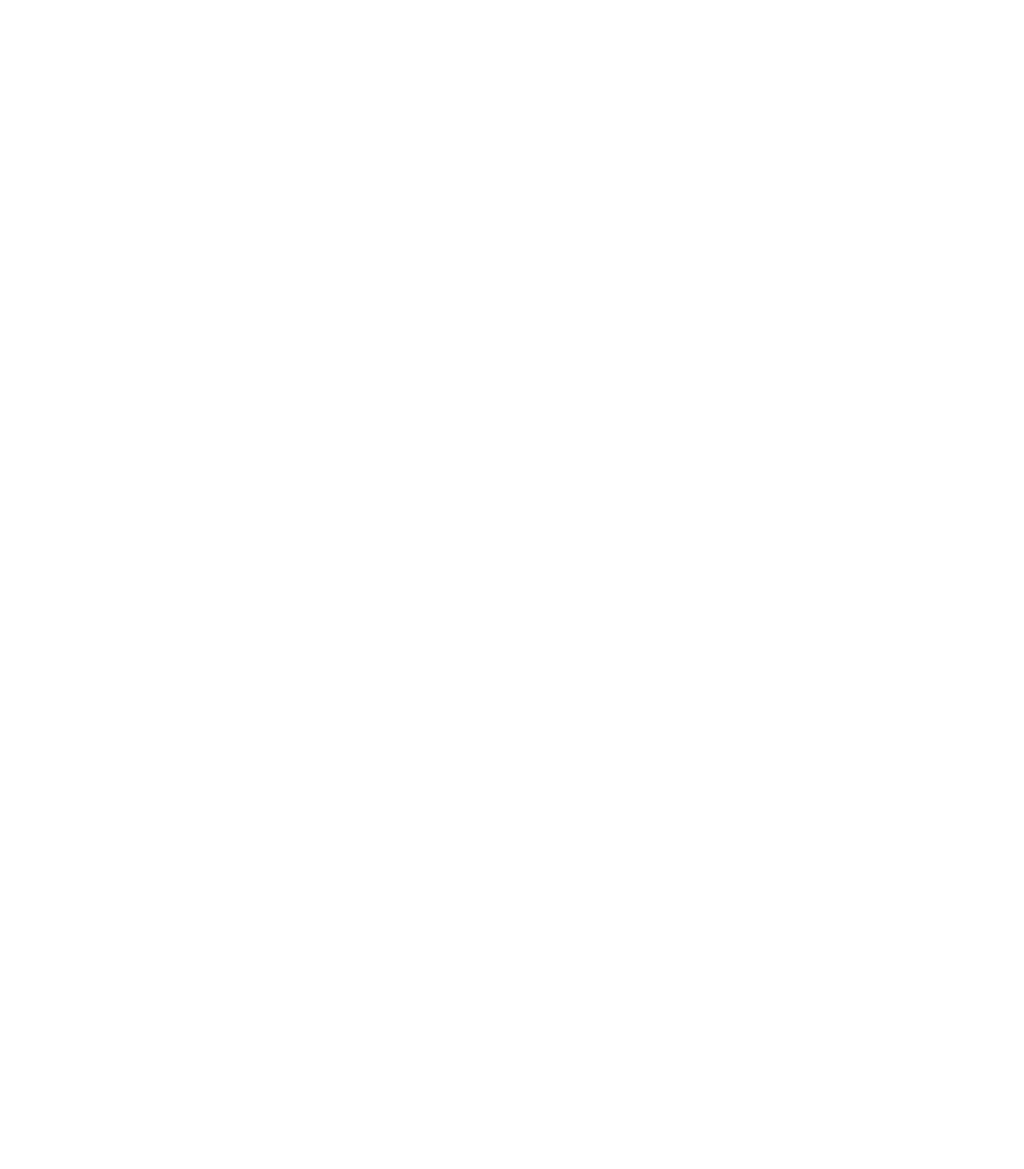
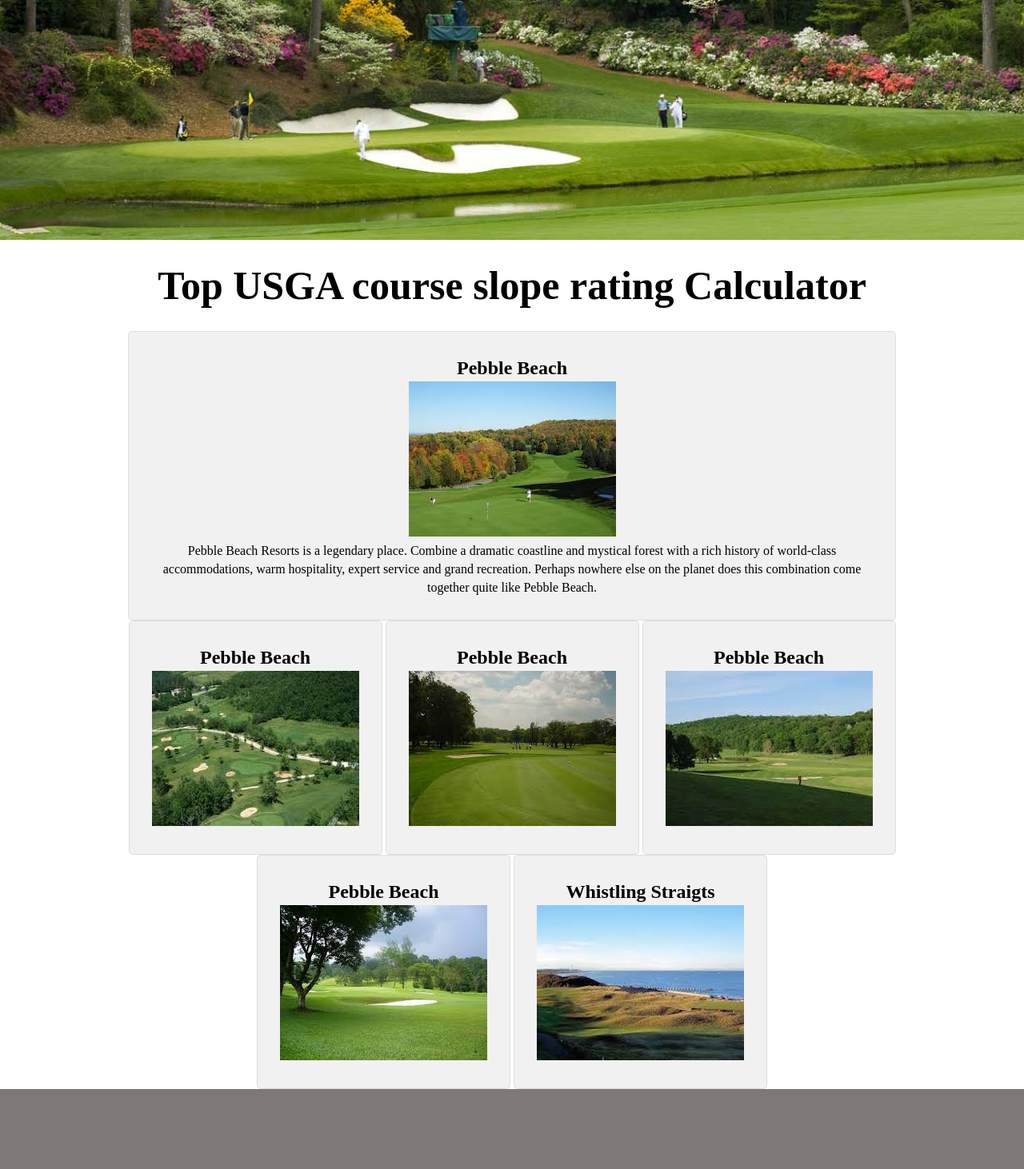
Before and after one commit to sgehrke/Gehrke_Shaun_DPW, a plain HTML site: page Week3/Encapsulation HTML/index.html in a window 1280 px wide. Shown: the whole page at 80% size. Before the commit the page ends 800 px from the top, so only its background shows below. Drawn offline with Linux system fonts and the light colour scheme.

Commit message:
Main Page styling alomost complete

```diff
--- a/Week3/Encapsulation HTML/css/style.css
+++ b/Week3/Encapsulation HTML/css/style.css
@@ -1,3 +1,8 @@
+* {
+	margin: 0;
+	padding: 0;
+}
+
 .cf:before,
 .cf:after {
     content: " ";
@@ -12,31 +17,42 @@
     *zoom: 1;
 }
 
-.thumbnails .thumbnail {
-	float: left;
-	width: 18%;
-	margin: 0 1% 40px;
-	border: 1px solid red;
-	padding: 0;
-	border-radius: 0;
-	position: relative;
-	background: 0;
+header#main{
+	width: 100%;
+	min-height: 300px;
+	background: url(../images/ft_course.jpg)no-repeat;
+	background-position: center bottom;
+	background-size: cover;
+}
+
+.container {
+	min-height: 100%;
+	text-align: center;
+	max-width: 960px;
+	margin: 0 auto;
+}
+h1{
+	text-align: center;
+	font-size: 50px;
+	padding: 28px;
+
 }
 
 .thumbnail {
-	padding: 4px;
+	padding: 28px;
+	display: inline-block;
+	text-align: center;
 	line-height: 1.428571429;
 	background-color: #f1f1f1;
 	border: 1px solid #ddd;
-	border-radius: 0;
+	border-radius: 5px;
 	-webkit-transition: all .2s ease-in-out;
 	transition: all .2s ease-in-out;
-	display: inline-block;
 	max-width: 100%;
-	height: auto;
-	display: block;
 }
 
+
+/*
 .thumbnails .thumbnail .thumbnail-preview {
 	padding: 10px 10px 27px 10px;
 	background: #fff;
@@ -45,3 +61,13 @@
 	-webkit-transition: all .2s linear;
 	transition: all .2s linear;
 }
+*/
+
+footer {
+	position: relative;
+	left:0;
+	bottom: 0;
+	width: 100%;
+	background-color: #7f7878;
+	height: 100px;
+}
--- a/Week3/Encapsulation HTML/index.html
+++ b/Week3/Encapsulation HTML/index.html
@@ -1,3 +1,4 @@
+
 <!doctype html>
 <html lang="en">
 <head>
@@ -7,5 +8,64 @@
 </head>
 <body>
 
+	<header id="main"></header>
+
+	<section id="content">
+		<h1>Top USGA course slope rating Calculator</h1>
+		<div class="container">
+			<ul class="thumbnails cf">
+				<li class="thumbnail">
+					<header>
+						<h2>Pebble Beach</h2>
+					</header>
+					<figure>
+						<a href=""><img src="images/course1_thumbnail.jpeg" alt="course1_thumbnail" width="259" height="194"></a>
+						<p>Pebble Beach Resorts is a legendary place. Combine a dramatic coastline and mystical forest with a rich history of world-class accommodations, warm hospitality, expert service and grand recreation. Perhaps nowhere else on the planet does this combination come together quite like Pebble Beach.</p>
+					</figure>
+				</li>
+				<li class="thumbnail">
+					<header>
+						<h2>Pebble Beach</h2>
+					</header>
+					<figure>
+						<img src="images/course2_thumbnail.jpeg" alt="course2_thumbnail" width="259" height="194">
+					</figure>
+				</li>
+				<li class="thumbnail">
+					<header>
+						<h2>Pebble Beach</h2>
+					</header>
+					<figure>
+						<img src="images/course3_thumbnail.jpeg" alt="course3_thumbnail" width="259" height="194">
+					</figure>
+				</li>
+				<li class="thumbnail">
+					<header>
+						<h2>Pebble Beach</h2>
+					</header>
+					<figure>
+						<img src="images/course4_thumbnail.jpeg" alt="course4_thumbnail" width="259" height="194">
+					</figure>
+				</li>
+				<li class="thumbnail">
+					<header>
+						<h2>Pebble Beach</h2>
+					</header>
+					<figure>
+						<img src="images/course5_thumbnail.jpeg" alt="course5_thumbnail" width="259" height="194">
+					</figure>
+				</li>
+				<li class="thumbnail">
+					<header>
+						<h2>Whistling Straigts</h2>
+					</header>
+					<figure>
+						<img src="images/course6_thumbnail.jpeg" alt="course6_thumbnail" width="259" height="194">
+					</figure>
+				</li>
+			</ul>
+		</div>
+	</section>
+	<footer></footer>
 </body>
 </html>
```
